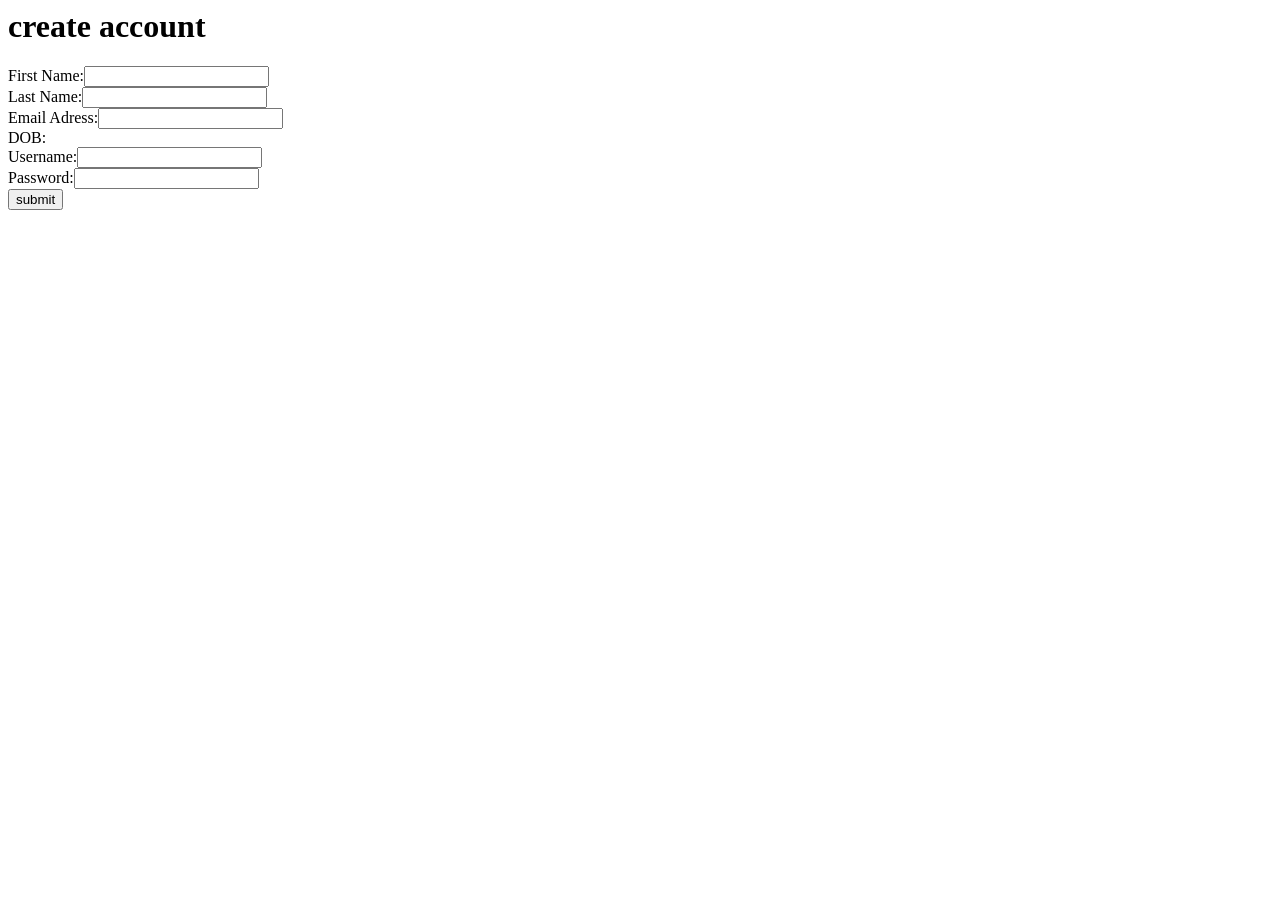
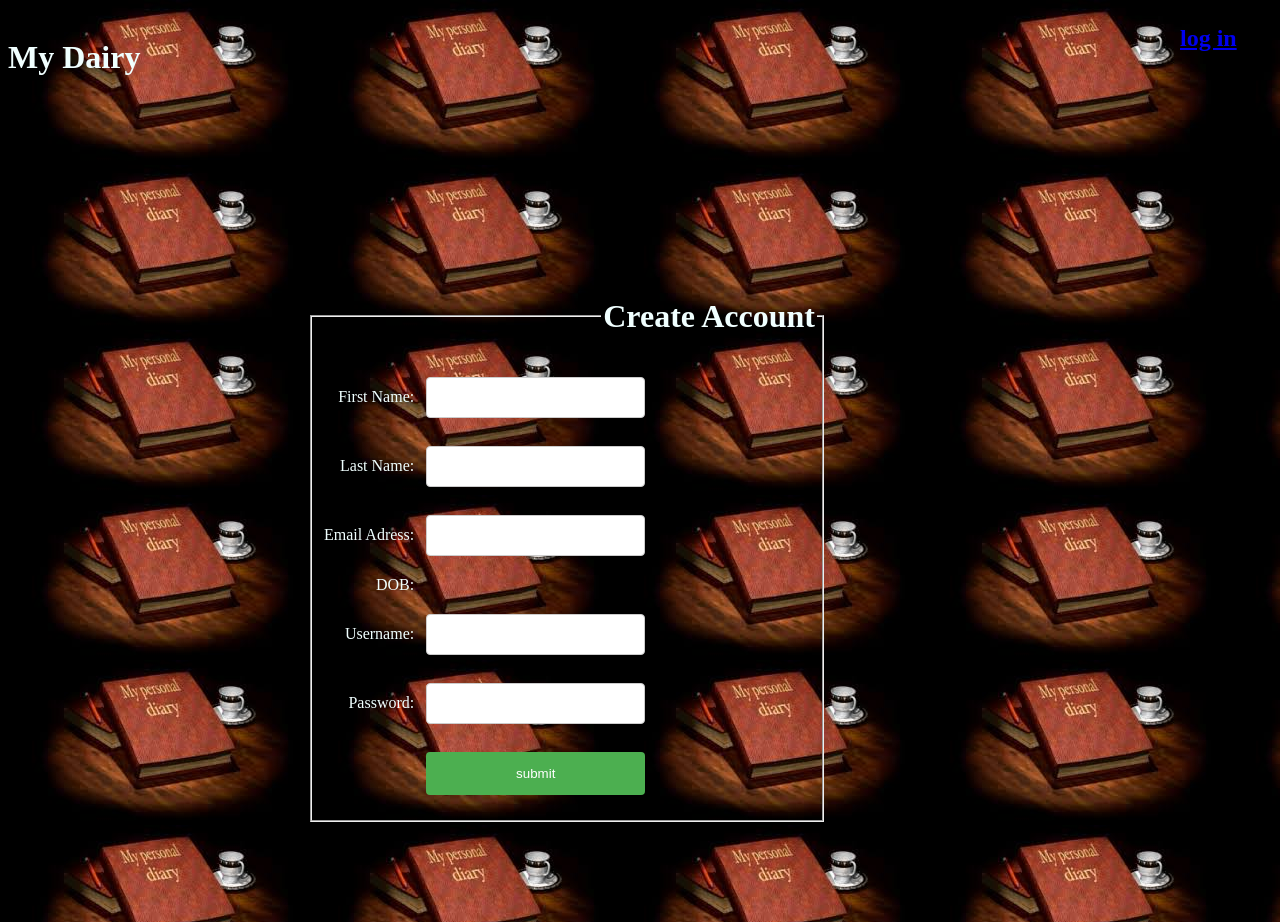
Before and after one commit to phoebetina/MyDairy, a plain HTML site: page index.html in a window 1280 px wide. Before the commit the page ends 800 px from the top, so only its background shows below. Drawn offline with Linux system fonts and the light colour scheme.

Commit message:
my ui interfaces

```diff
--- /dev/null
+++ b/css/style.css
@@ -0,0 +1,115 @@
+.center {
+
+
+
+margin-left: 100px;
+margin-right: 100px;
+margin-top: 100px;
+margin-bottom: 100px;
+padding-top: 100px;
+padding-right: 200px;
+padding-bottom: 100px;
+padding-left: 200px;
+align-content: center;
+
+}
+body {
+   width: 1150px;
+
+}
+.container{
+     height: 100%;
+
+    width: 100%;
+    padding-top: 10px;
+    padding-bottom: 10px;
+
+}
+
+input[type=text] {
+    width: 100%;
+    padding: 12px 20px;
+    margin: 8px 0;
+    display: inline-block;
+    border: 1px solid #ccc;
+    border-radius: 4px;
+    box-sizing: border-box;
+}
+input[type=password] {
+    width: 100%;
+    padding: 12px 20px;
+    margin: 8px 0;
+    display: inline-block;
+    border: 1px solid #ccc;
+    border-radius: 4px;
+    box-sizing: border-box;
+}
+
+input[type=submit] {
+    width: 100%;
+    background-color: #4CAF50;
+    color: white;
+    padding: 14px 20px;
+    margin: 8px 0;
+    border: none;
+    border-radius: 4px;
+    cursor: pointer;
+}
+
+input[type=submit]:hover {
+    background-color: #45a049;
+}
+.field{
+    text-align: right;
+    float: center;
+    padding-right: 5px;
+    padding-left: 5px;
+    width:500px;
+}
+.hh{
+    position:absolute;
+    top:0;
+    right:0;
+    width: 100px;
+color: azure;
+
+
+padding-top: 5px;
+}
+td{
+    text-align: right;
+    padding: 5px;
+}
+iu{
+    margin: auto;
+    width: 60%;
+    border: 3px solid #73AD21;
+    padding: 10px;
+}
+ul {
+    list-style-type: none;
+    margin: 0;
+    padding: 0;
+    overflow: hidden;
+    background-color:#0b0808;
+}
+
+li {
+    float: left;
+}
+
+li a {
+    display: block;
+    color: white;
+    text-align: center;
+    padding: 14px 16px;
+    text-decoration: none;
+}
+
+li a:hover:not(.active) {
+    background-color: #111;
+}
+
+.active {
+    background-color:#0b0808;
+}
--- a/index.html
+++ b/index.html
@@ -1,18 +1,45 @@
 <html>
-    <head></head>
-    <body>
-        <div>
-            <h1>create account</h1>
+    <head>
+      <link rel="stylesheet" type="text/css" href="css/style.css" >
+    </head>
+    <body  background="dairy.jpg">
+        <div class="container">
+            <div>
+        <h1 style="color:azure;">My Dairy</h1>
+        <h2 class="hh"><a href="#">log in</a></h2>
+    </div>
+        <div class="center">
+            <fieldset class="field">
+           <legend> <h1 style="color:azure;">Create Account</h1></legend>
+        <table>
             <form>
-                First Name:<input type="text" name="fname"><br>
-                Last Name:<input type="text" name="lname"><br>
-                Email Adress:<input type="text" name="email"><br>
-                DOB:<br>
-                Username:<input type="text" name="username"><br>
-                Password:<input type="password" name="password"><br>
-                <input type="submit" value="submit" name="submit"><br>
+                <tr  style="color:azure;">
+                <td>First Name:</td><td><input type="text" name="fname"></td>
+            </tr>
+            <tr  style="color:azure;">
+                <td>Last Name:</td><td><input type="text" name="lname"></td>
+            </tr>
+            <tr  style="color:azure;">
+                <td>Email Adress:</td><td><input type="text" name="email"></td>
+            </tr>
+            <tr  style="color:azure;">
+               <td> DOB:</td><td></td>
+            </tr>
+            <tr  style="color:azure;">
+               <td> Username:</td><td><input type="text" name="username"></td>
+            </tr>
+            <tr  style="color:azure;">
+               <td> Password:</td><td><input type="password" name="password"></td>
+            </tr>
+            <tr  style="color:azure;">
+               <td> </td> <td> <input type="submit" value="submit" name="submit"></td>
+            </tr>
+
 
             </form>
+        </table>
+    </fieldset>
         </div>
+    </div>
     </body>
 </html>
```
Also changed, not shown: add.html (added, +30 -0 lines), entries.html (added, +20 -0 lines), login.html (added, +20 -0 lines), dairy.jpg (added).
